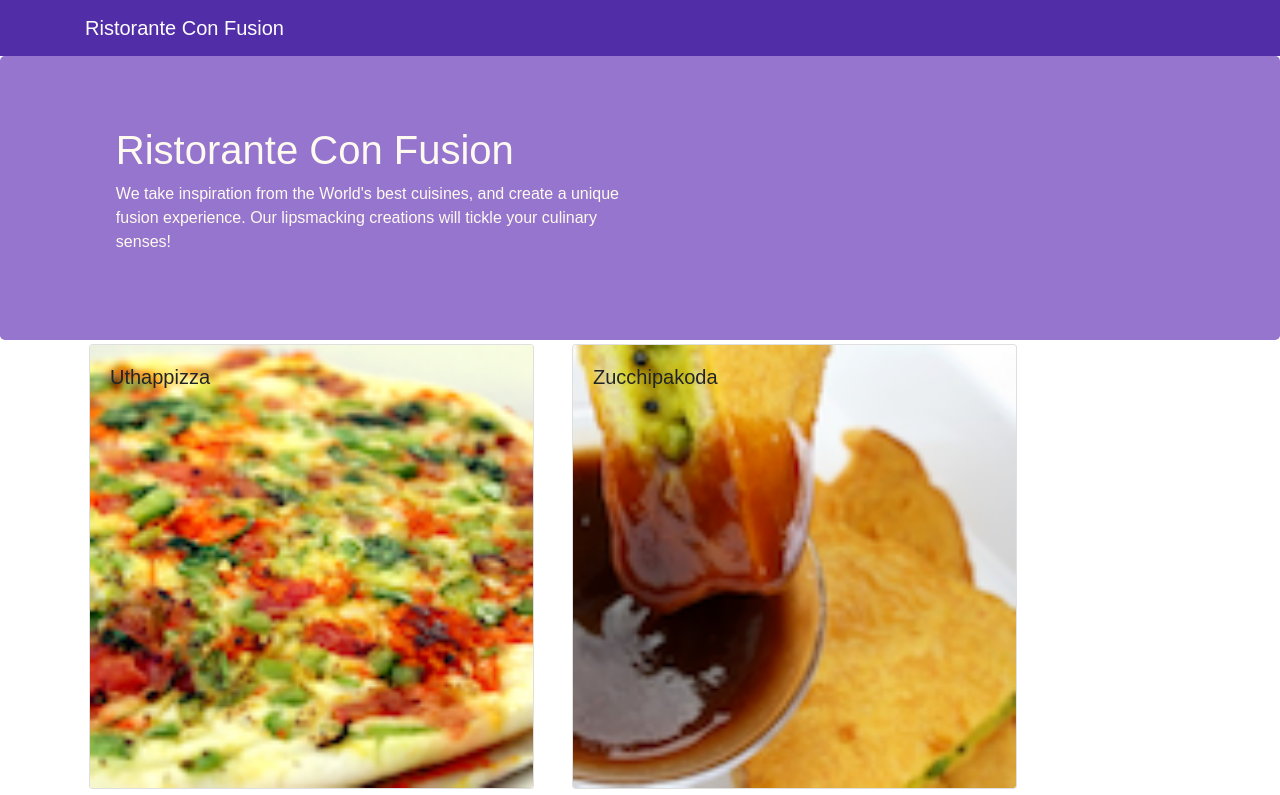
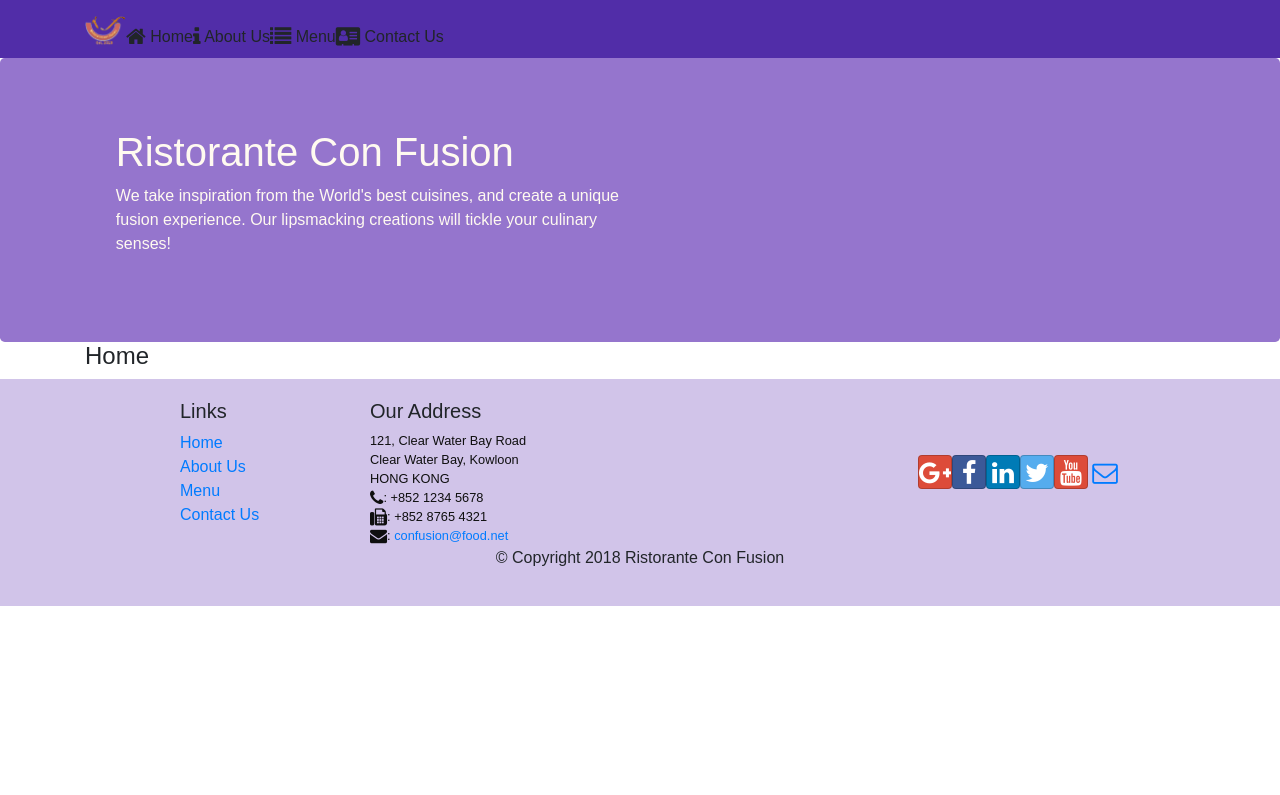
Before and after one commit to marcossevilla/con-react, a React (Create React App) app: page /home in a window 1280 px wide. Shown: the top 795 px of the page. Built offline with nearby package versions, Linux system fonts and the light colour scheme.

Commit message:
react router

```diff
--- a/package.json
+++ b/package.json
@@ -9,6 +9,7 @@
     "react": "^16.5.2",
     "react-dom": "^16.5.2",
     "react-popper": "0.9.2",
+    "react-router-dom": "4.2.2",
     "react-scripts": "1.1.5",
     "reactstrap": "5.0.0"
   },
--- a/src/App.css
+++ b/src/App.css
@@ -4,8 +4,8 @@
 }
 
 .row-header{
-    margin:0px auto;
-    padding:0px auto;
+    margin: 0px auto;
+    padding: 0px auto;
 }
 
 .row-content {
--- a/src/App.js
+++ b/src/App.js
@@ -1,4 +1,5 @@
 import React, { Component } from 'react';
+import { BrowserRouter } from 'react-router-dom';
 import Main from './components/MainComponent';
 import './App.css';
 
@@ -6,9 +7,11 @@
 
   render() {
     return (
-      <div className="App">
-        <Main/>
-      </div>
+      <BrowserRouter>
+        <div className="App">
+          <Main />
+        </div>
+      </BrowserRouter>
     );
   }
 }
--- a/src/components/FooterComponent.js
+++ b/src/components/FooterComponent.js
@@ -1,4 +1,5 @@
 import React from 'react';
+import { Link } from 'react-router-dom';
 
     function Footer(props) {
 
@@ -9,10 +10,10 @@
                         <div className="col-4 offset-1 col-sm-2">
                             <h5>Links</h5>
                             <ul className="list-unstyled">
-                                <li><a href="index.html">Home</a></li>
-                                <li><a href="aboutus.html">About</a></li>
-                                <li><a href="menu.html">Menu</a></li>
-                                <li><a href="contactus.html">Contact</a></li>
+                                <li><Link to="/home"> Home </Link></li>
+                                <li><Link to="/aboutus"> About Us </Link></li>
+                                <li><Link to="/menu"> Menu </Link></li>
+                                <li><Link to="/contactus"> Contact Us </Link></li>
                             </ul>
                         </div>
                         <div className="col-7 col-sm-5">
--- a/src/components/HeaderComponent.js
+++ b/src/components/HeaderComponent.js
@@ -1,14 +1,57 @@
 import React, { Component } from 'react';
-import { Navbar, NavbarBrand, Jumbotron } from 'reactstrap';
+import { Navbar, NavbarBrand, Nav, NavbarToggler,
+    Collapse, NavItem, Jumbotron } from 'reactstrap';
+import { NavLink } from 'react-router-dom';
 
 class Header extends Component {
+
+    constructor(props) {
+
+        super(props);
+
+        this.state = {
+            isNavOpen: false
+        };
+
+        this.toggleNav = this.toggleNav.bind(this);
+    }
+
+    toggleNav() {
+        this.setState({
+           isNavOpen: !this.state.isNavOpen
+        });
+    }
 
     render() {
         return (
             <React.Fragment>
-                <Navbar dark>
+                <Navbar dark expand="md">
                     <div className="container">
-                        <NavbarBrand href="/"> Ristorante Con Fusion </NavbarBrand>
+                        <NavbarToggler onClick={this.toggleNav} />
+                        <NavbarBrand className="mr-auto" href="/">
+                            <img src="assets/images/logo.png" height="30" width="41"
+                                alt="Ristorante Con Fusion"/>
+                        </NavbarBrand>
+                        <Collapse isOpen={this.state.isNavOpen} navbar>
+                            <Nav navbar>
+                                <NavItem>
+                                    <NavLink className="nav-link" to="/home"></NavLink>
+                                        <span className="fa fa-home fa-lg"></span> Home
+                                </NavItem>
+                                <NavItem>
+                                    <NavLink className="nav-link" to="/aboutus"></NavLink>
+                                        <span className="fa fa-info fa-lg"></span> About Us
+                                </NavItem>
+                                <NavItem>
+                                    <NavLink className="nav-link" to="/menu"></NavLink>
+                                        <span className="fa fa-list fa-lg"></span> Menu
+                                </NavItem>
+                                <NavItem>
+                                    <NavLink className="nav-link" to="/contactus"></NavLink>
+                                        <span className="fa fa-address-card fa-lg"></span> Contact Us
+                                </NavItem>
+                            </Nav>
+                        </Collapse>
                     </div>
                 </Navbar>
 
--- /dev/null
+++ b/src/components/HomeComponent.js
@@ -0,0 +1,13 @@
+import React from 'react';
+
+    function Home(props) {
+
+        return (
+
+            <div className="container">
+                <h4> Home </h4>
+            </div>
+        );
+    }
+
+export default Home;
--- a/src/components/MainComponent.js
+++ b/src/components/MainComponent.js
@@ -1,30 +1,38 @@
 import React, { Component } from 'react';
+import Home from './HomeComponent';
 import Header from './HeaderComponent';
 import Menu from './MenuComponent';
+// eslint-disable-next-line
 import DishDetail from './DishdetailComponent';
 import Footer from './FooterComponent';
 import { DISHES } from '../shared/dishes';
+import { Switch, Route, Redirect } from 'react-router-dom';
 
 class Main extends Component {
 
     constructor(props) {
         super(props);
         this.state = {
-        dishes: DISHES,
-        selectedDish: null
+            dishes: DISHES
         };
     }
 
-  onDishSelect(dishId) {
-    this.setState({ selectedDish: dishId });
+    render() {
+
+        const HomePage = () => {
+            return (
+                <Home />
+            );
         }
 
-  render() {
         return (
         <div>
             <Header />
-        <Menu dishes={this.state.dishes} onClick={(dishId) => this.onDishSelect(dishId)} />
-        <DishDetail dish={this.state.dishes.filter((dish) => dish.id === this.state.selectedDish)[0]} />
+            <Switch>
+                <Route path="/home" component={HomePage} />
+                <Route exact path="/menu" component={ () => <Menu dishes={this.state.dishes}/> } />
+                <Redirect to="/home" />
+            </Switch>
             <Footer />
         </div>
         );
```
Also changed, not shown: 1 other file (tests, documents, lock files or other folders). Lines whose indentation alone changed are shown as unchanged.
